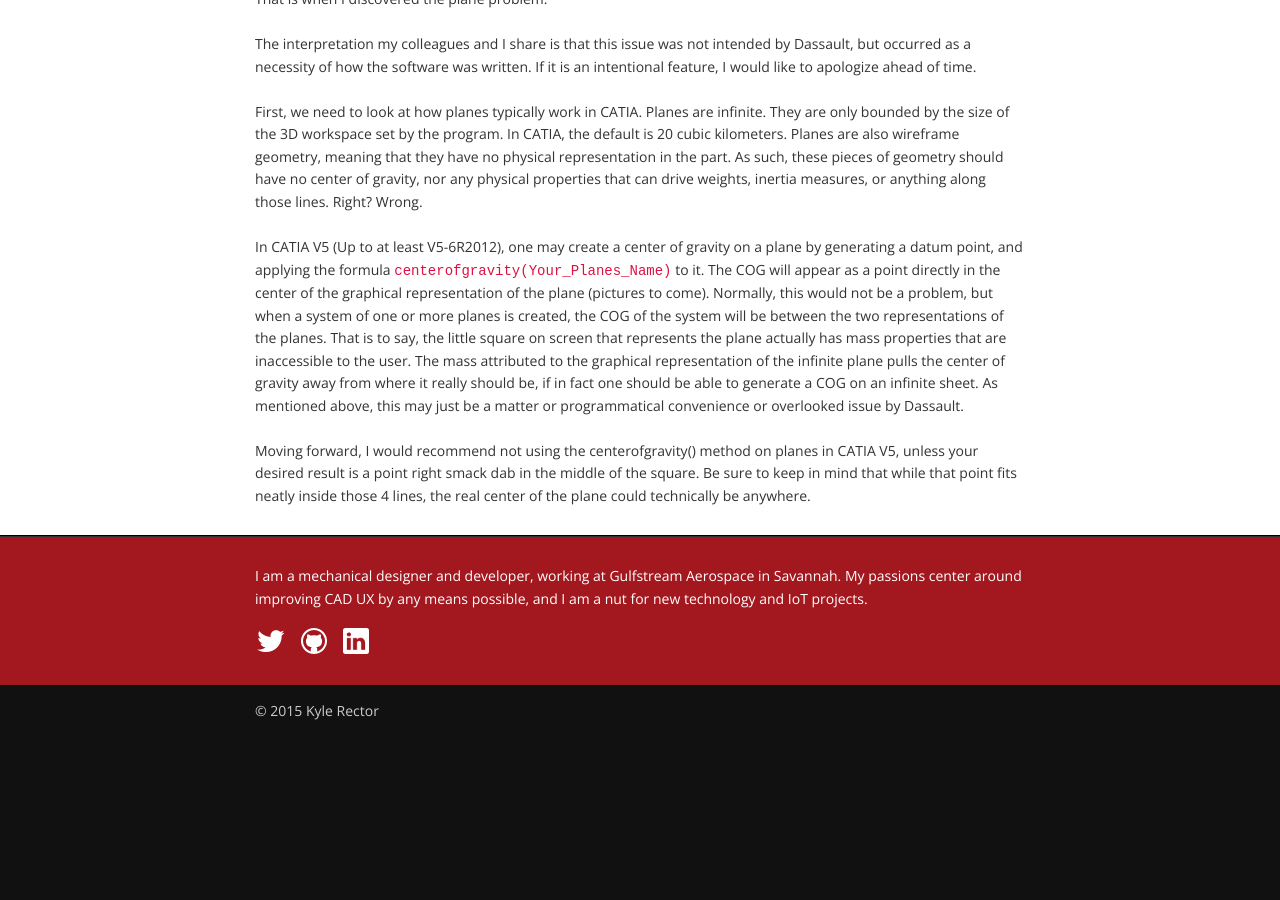
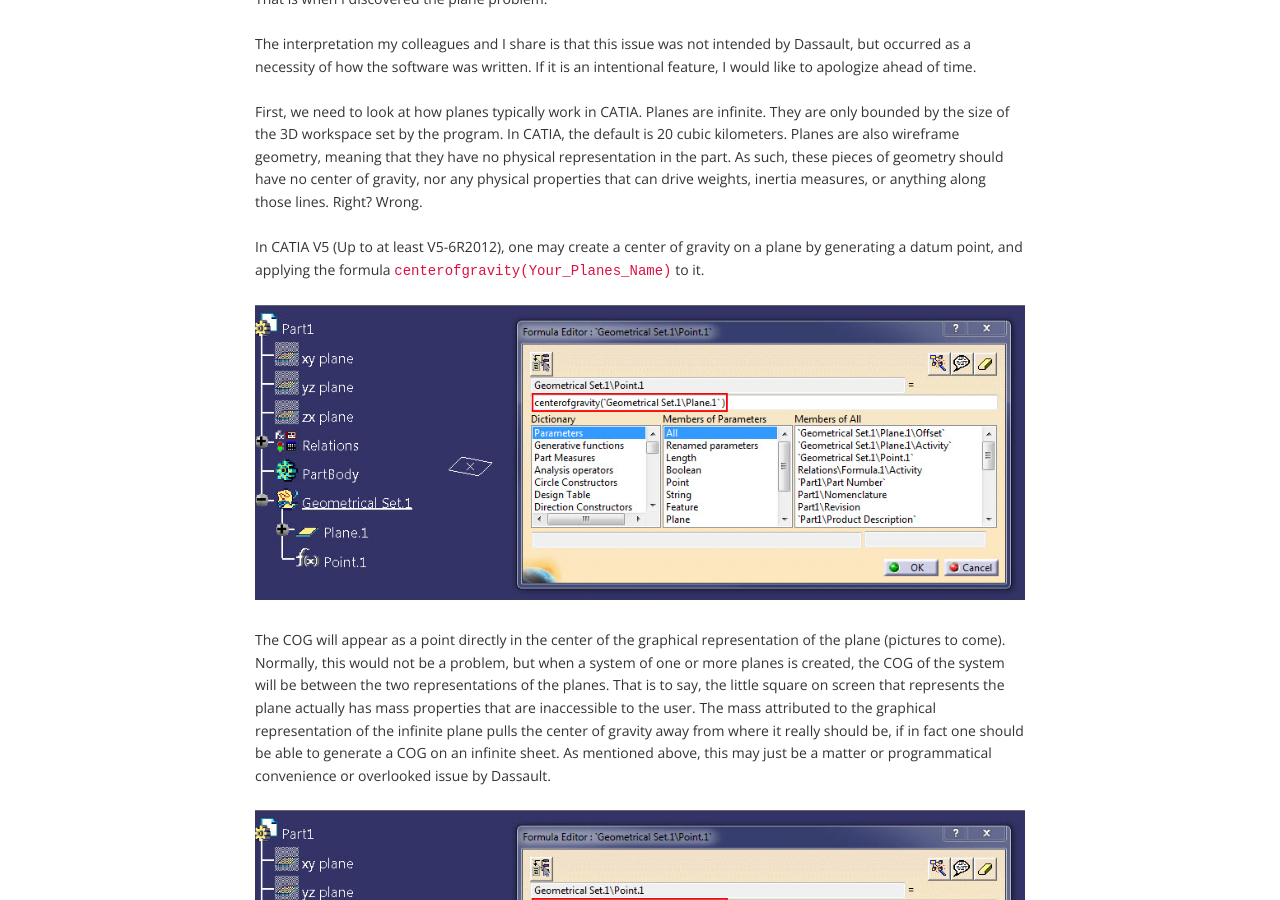
Before and after one commit to KyleARector/KyleARector.github.io, a Jekyll site: the page built from _posts/2015-03-19-catia_planes.md, in a window 1280 px wide and 900 px high, scrolled down 263 px. Built offline with Jekyll 4.4.1, drawn with Linux system fonts in a browser that asks for light colours; before the commit the page ends 999 px from its top, so only the background shows below that.

Commit message:
Update to CATIA Planes post

```diff
--- a/_posts/2015-03-19-catia_planes.md
+++ b/_posts/2015-03-19-catia_planes.md
@@ -11,7 +11,13 @@
 <br/><br/>
 First, we need to look at how planes typically work in CATIA. Planes are infinite. They are only bounded by the size of the 3D workspace set by the program. In CATIA, the default is 20 cubic kilometers. Planes are also wireframe geometry, meaning that they have no physical representation in the part. As such, these pieces of geometry should have no center of gravity, nor any physical properties that can drive weights, inertia measures, or anything along those lines. Right? Wrong.
 <br/><br/>
-In CATIA V5 (Up to at least V5-6R2012), one may create a center of gravity on a plane by generating a datum point, and applying the formula <code> centerofgravity(Your_Planes_Name)</code> to it. The COG will appear as a point directly in the center of the graphical representation of the plane (pictures to come). Normally, this would not be a problem, but when a system of one or more planes is created, the COG of the system will be between the two representations of the planes. That is to say, the little square on screen that represents the plane actually has mass properties that are inaccessible to the user. The mass attributed to the graphical representation of the infinite plane pulls the center of gravity away from where it really should be, if in fact one should be able to generate a COG on an infinite sheet. As mentioned above, this may just be a matter or programmatical convenience or overlooked issue by Dassault.
+In CATIA V5 (Up to at least V5-6R2012), one may create a center of gravity on a plane by generating a datum point, and applying the formula <code> centerofgravity(Your_Planes_Name)</code> to it.
+<br/><br/>
+<img src="/images/2015/catia_planes_1.jpg" alt="img1" />
+<br/><br/>
+The COG will appear as a point directly in the center of the graphical representation of the plane (pictures to come). Normally, this would not be a problem, but when a system of one or more planes is created, the COG of the system will be between the two representations of the planes. That is to say, the little square on screen that represents the plane actually has mass properties that are inaccessible to the user. The mass attributed to the graphical representation of the infinite plane pulls the center of gravity away from where it really should be, if in fact one should be able to generate a COG on an infinite sheet. As mentioned above, this may just be a matter or programmatical convenience or overlooked issue by Dassault.
+<br/><br/>
+<img src="/images/2015/catia_planes_1.jpg" alt="img1" />
 <br/><br/>
 Moving forward, I would recommend not using the centerofgravity() method on planes in CATIA V5, unless your desired result is a point right smack dab in the middle of the square. Be sure to keep in mind that while that point fits neatly inside those 4 lines, the real center of the plane could technically be anywhere.
 
```
Also changed, not shown: images/2015/catia_planes_1.jpg (added), images/2015/catia_planes_2.jpg (added).
